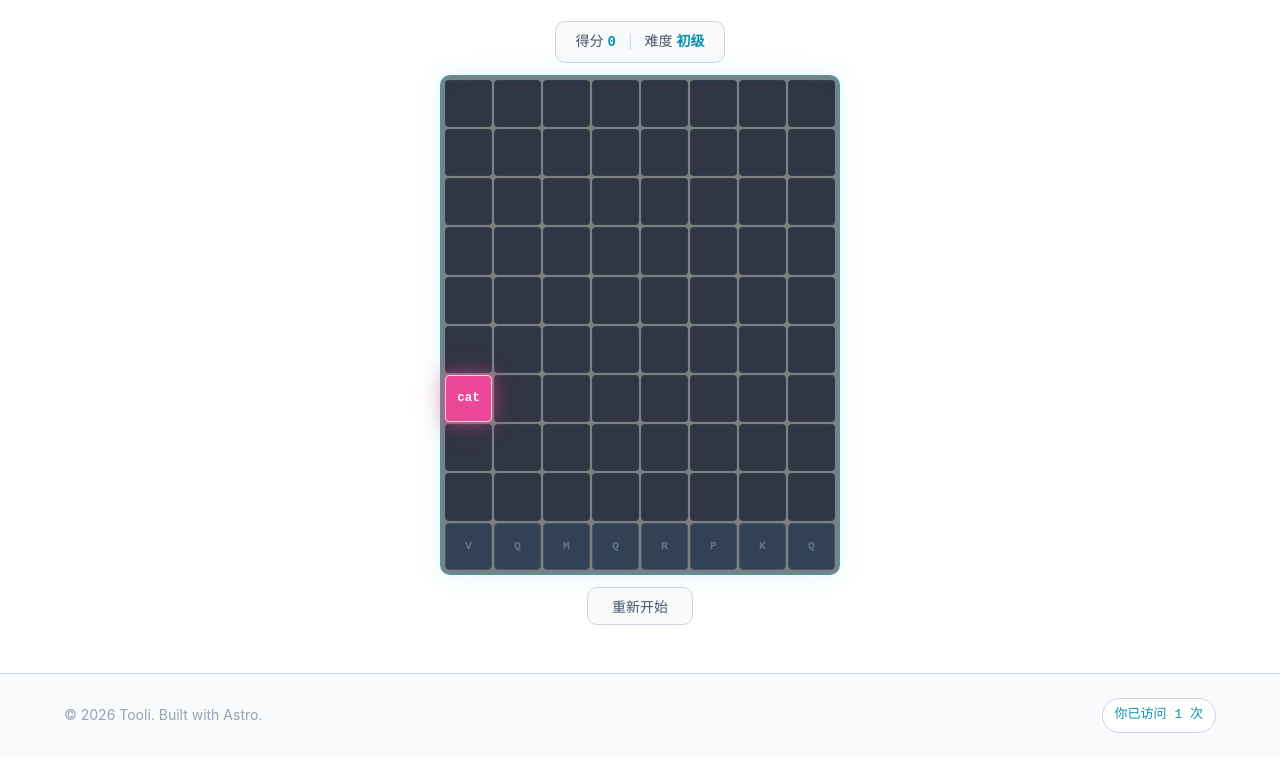
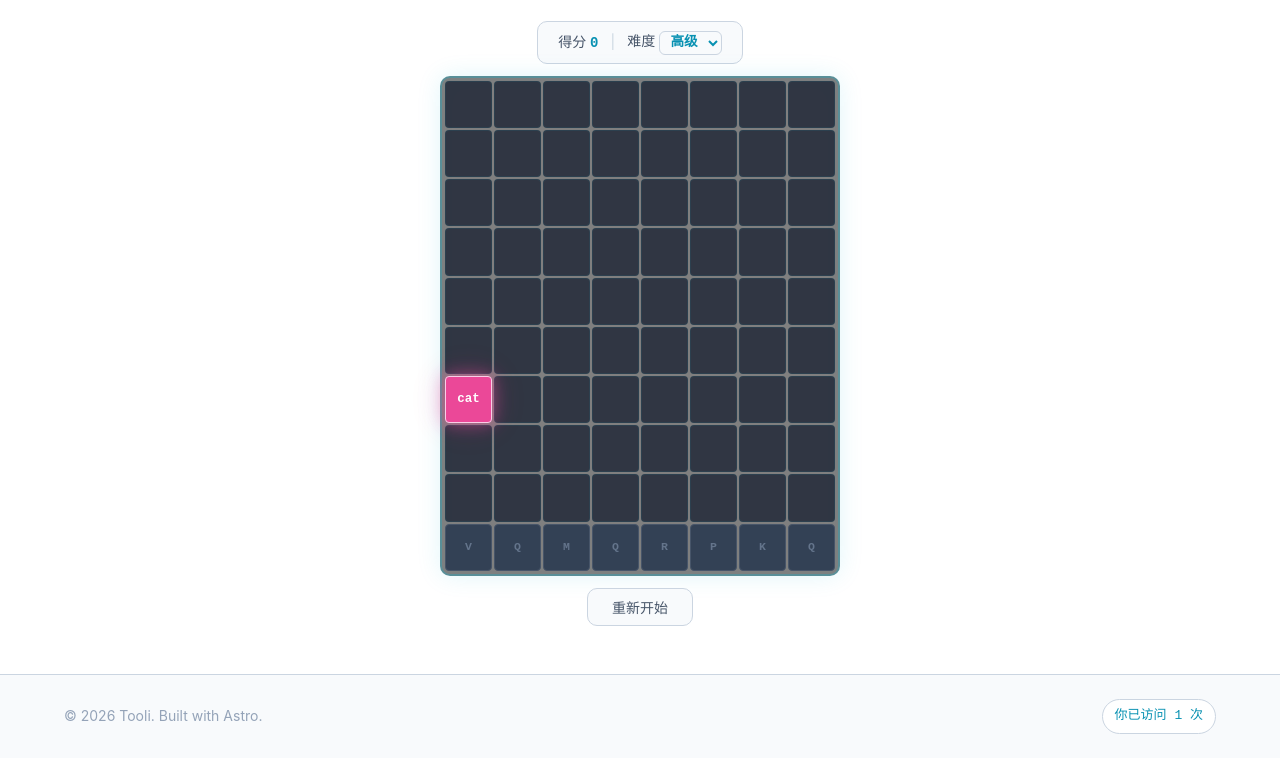
Before and after one commit to Gitronlee/gitronlee.github.io, an Astro site: page /games/word-tetris in a window 1280 px wide. Shown: the part 162-920 px from the top of the page. Built offline with nearby package versions, Linux system fonts and the light colour scheme; Astro itself is replaced by a stand-in of ours; a script that the page names is missing.

Commit message:
feat: difficulty select replaces auto-progression Co-authored-by: monkeycode-ai <monkeycode-ai@chaitin.com>

```diff
--- a/src/components/games/WordTetris.astro
+++ b/src/components/games/WordTetris.astro
@@ -2,7 +2,14 @@
   <div class="wt-scorebar">
     <span class="wt-score-item">得分 <strong id="wtScore">0</strong></span>
     <span class="wt-score-divider">|</span>
-    <span class="wt-score-item">难度 <strong id="wtLevel">初级</strong></span>
+    <span class="wt-score-item">
+      难度
+      <select id="wtDifficulty" class="wt-difficulty-select">
+        <option value="1">初级</option>
+        <option value="2">中级</option>
+        <option value="3" selected>高级</option>
+      </select>
+    </span>
   </div>
   <div class="wt-grid" id="wtGrid"></div>
   <button class="wt-restart" id="wtRestart">重新开始</button>
@@ -58,6 +65,7 @@
   let nextLang: 'en' | 'cn' = 'en';
   let lastCol = -1;
   let score = 0;
+  let tier = 1;
   let timer: ReturnType<typeof setInterval> | null = null;
   let gameOver = false;
   let animating = false;
@@ -67,8 +75,7 @@
   }
 
   function pickWord(): { en: string; cn: string } {
-    const maxTier = score < 150 ? 1 : score < 300 ? 2 : 3;
-    const pool = VOCAB.filter(w => w.tier <= maxTier);
+    const pool = VOCAB.filter(w => w.tier <= tier);
     const i = Math.floor(Math.random() * pool.length);
     return { en: pool[i].en, cn: pool[i].cn };
   }
@@ -171,9 +178,6 @@
 
   function updateScore() {
     document.getElementById('wtScore')!.textContent = String(score);
-    const maxTier = score < 150 ? 1 : score < 300 ? 2 : 3;
-    const labels = ['', '初级', '中级', '高级'];
-    document.getElementById('wtLevel')!.textContent = labels[maxTier];
   }
 
   function render() {
@@ -276,12 +280,14 @@
 
   function restart() {
     if (timer) { clearInterval(timer); timer = null; }
+    tier = Number((document.getElementById('wtDifficulty') as HTMLSelectElement).value);
     gameOver = false;
     animating = false;
     score = 0;
     falling = null;
     lastCol = -1;
-    initGrid();
+  tier = Number((document.getElementById('wtDifficulty') as HTMLSelectElement).value);
+  initGrid();
     nextEn = pickWord().en;
     nextCn = pickWord().cn;
     nextLang = Math.random() < 0.5 ? 'en' : 'cn';
@@ -295,6 +301,7 @@
 
   document.getElementById('wtRestart')!.addEventListener('click', restart);
   document.getElementById('wtOverlayRestart')!.addEventListener('click', restart);
+  document.getElementById('wtDifficulty')!.addEventListener('change', restart);
 
   initGrid();
   nextEn = pickWord().en;
@@ -517,6 +524,25 @@
     box-shadow: 0 6px 20px rgba(139, 92, 246, 0.5);
   }
 
+  .wt-difficulty-select {
+    background: var(--bg-secondary);
+    border: 1px solid var(--border-color);
+    border-radius: 6px;
+    color: var(--accent-cyan);
+    font-family: 'JetBrains Mono', monospace;
+    font-size: 0.85rem;
+    font-weight: 700;
+    padding: 0.15rem 0.4rem;
+    cursor: pointer;
+    outline: none;
+    transition: border-color 0.15s;
+  }
+
+  .wt-difficulty-select:focus {
+    border-color: var(--accent-purple);
+    box-shadow: 0 0 8px rgba(139, 92, 246, 0.3);
+  }
+
   @media (max-width: 500px) {
     .wt-grid { width: 320px; height: 400px; }
     .wt-cell { font-size: 0.6rem; }
```
